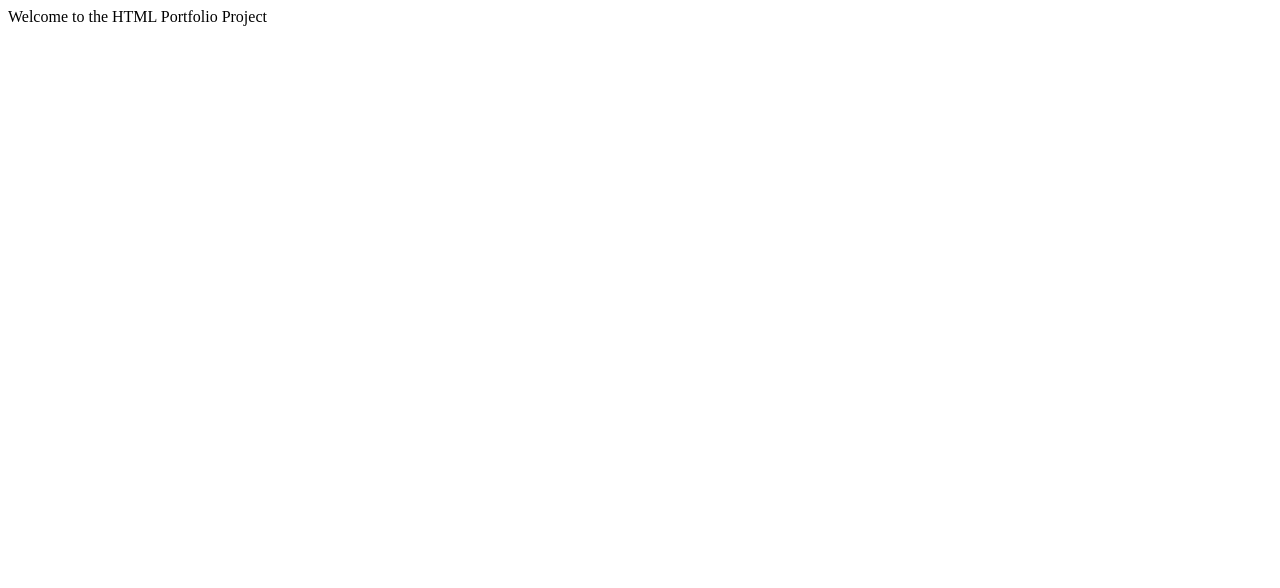
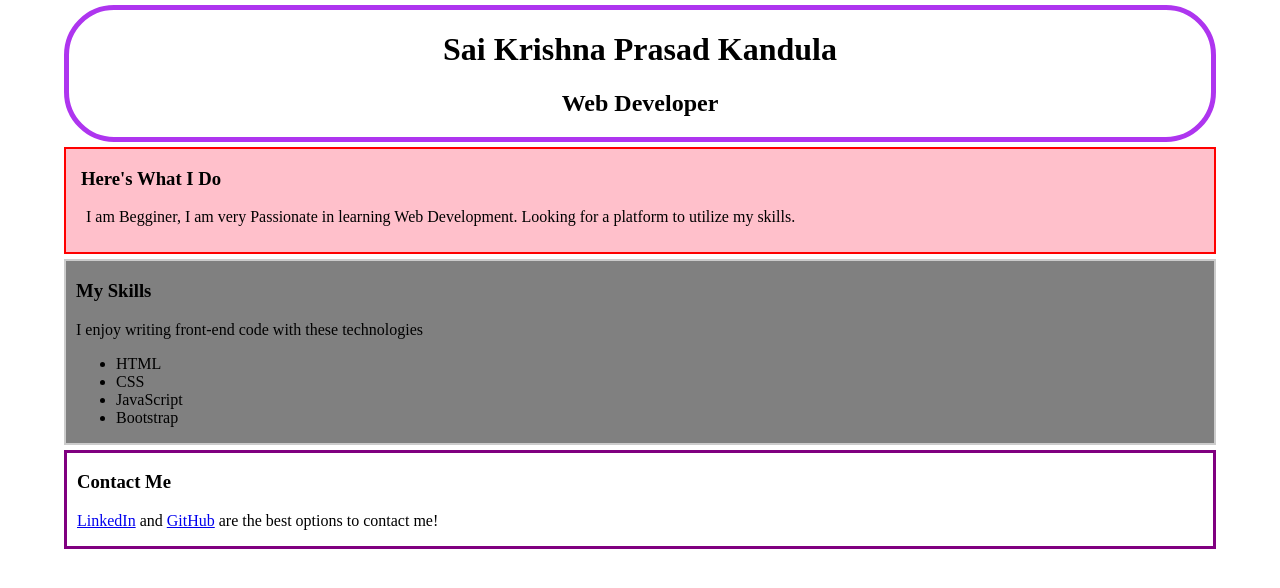
Before and after one commit to KRRISH96/csp, a website: page apps/hpp/src/index.html in a window 1280 px wide. Drawn offline with Linux system fonts and the light colour scheme.

Commit message:
FirstPortfolioProject
This in my First Portfolio Project, I'm Just Beginning!!!!!!

```diff
--- a/apps/hpp/package.json
+++ b/apps/hpp/package.json
@@ -23,6 +23,8 @@
     "npm": ">=2.15"
   },
   "babel": {
-    "presets": ["es2015"]
+    "presets": [
+      "es2015"
+    ]
   }
 }
--- a/apps/hpp/src/index.html
+++ b/apps/hpp/src/index.html
@@ -4,11 +4,32 @@
   <meta charset="UTF-8">
   <meta name="viewport" content="width=device-width; initial-scale=1.0; maximum-scale=1.0;">
   <link rel="stylesheet" href="main.css">
-  <title>HTML Portfolio</title>
+  <title>KSKP Portfolio</title>
 </head>
 <body>
-
-  Welcome to the HTML Portfolio Project
-
+    <div class="header">
+        <h1>Sai Krishna Prasad Kandula</h1>
+        <h2>Web Developer</h2>
+    </div>
+    <main>
+      <div class="tagline">
+        <h3>Here's What I Do</h3>
+        <p>I am Begginer, I am very Passionate in learning Web Development. Looking for a platform to utilize my skills.</p>
+      </div>
+      <div class="skills">
+        <h3>My Skills</h3>
+        <p>I enjoy writing front-end code with these technologies</p>
+        <ul>
+          <li>HTML</li>
+          <li>CSS</li>
+          <li>JavaScript</li>
+          <li>Bootstrap</li>
+        </ul>
+      </div>
+      <div class="contact">
+        <h3>Contact Me</h3>
+        <p><a href="https://www.linkedin.com/in/kskp1996/">LinkedIn</a> and <a href="https://github.com/KRRISH96/">GitHub</a> are the best options to contact me!</p>
+      </div>
+    </main>
 </body>
 </html>
--- a/apps/hpp/src/main.css
+++ b/apps/hpp/src/main.css
@@ -0,0 +1,32 @@
+body {
+  padding: 0;
+  margin: auto;
+  width: 90%;
+
+}
+.header {
+  text-align: center;
+  border: 5px solid #ae35ef;
+  margin: 5px 0;
+  border-radius: 50px;
+}
+.tagline {
+  text-align: left;
+  background-color: pink;
+  text-indent: 15px;
+  border: 2px solid red;
+  margin: 0 0 5px 0;
+}
+.tagline p {
+  padding:0 10px 10px 5px;
+}
+.skills {
+  padding: 0 10px;
+  border: 2px solid #cccccc;
+  background-color: grey;
+  margin: 0 0 5px 0;
+}
+.contact {
+  border: 3px solid purple;
+  padding: 0 10px;
+}
```
Also changed, not shown: 1 other file.
